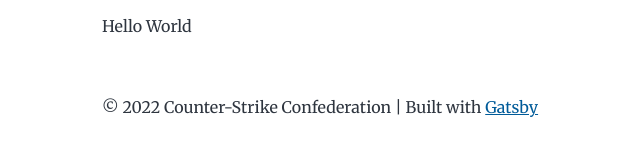
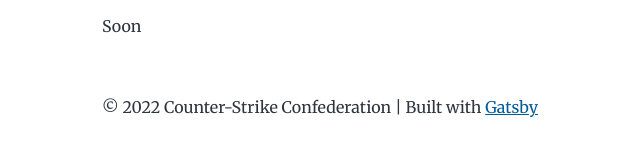
Before and after one commit to csconfederation/tech-blog, a Gatsby site: page / in a window 1280 px wide. Shown: the part 258-414 px from the top of the page, 222-862 px from the left. Built offline with nearby package versions, Linux system fonts and the light colour scheme; Gatsby itself is replaced by a stand-in of ours.

Commit message:
Update index.md

```diff
--- a/content/blog/hello-world/index.md
+++ b/content/blog/hello-world/index.md
@@ -1,7 +1,7 @@
 ---
 title: Soon
 date: "2022-02-22T19:00:00.000Z"
-description: "Hello World"
+description: "Soon"
 ---
 
 Soon&trade;
```
